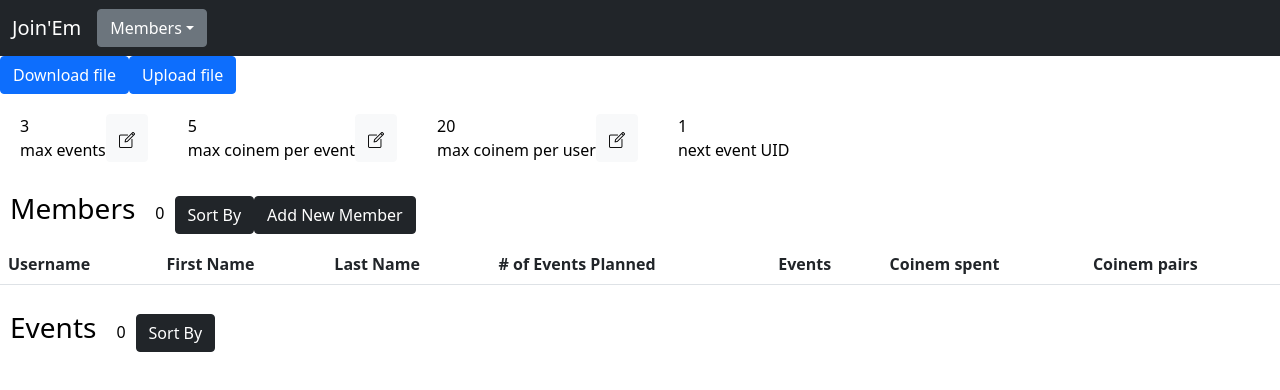
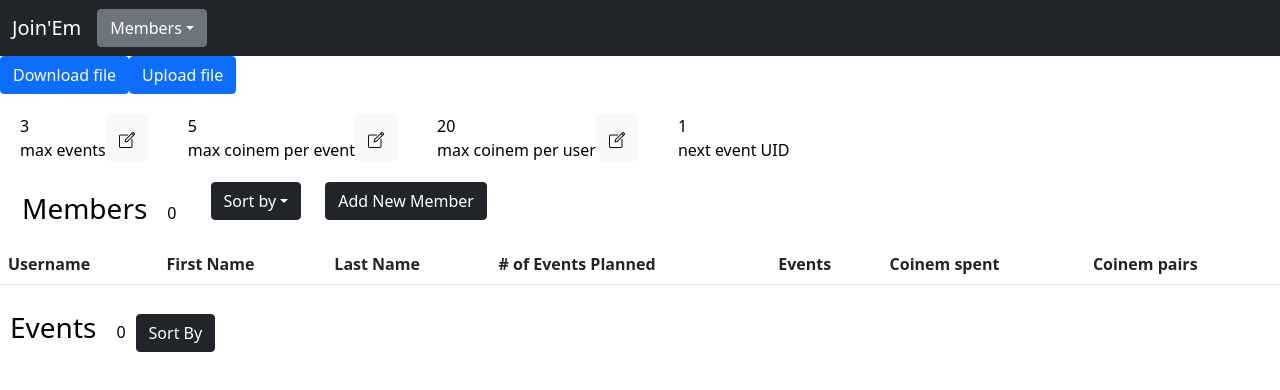
Before and after one commit to fmoyaj/JoinEmApp, a React (Create React App) app: page / in a window 1280 px wide. Shown: the top 390 px of the page. Built offline with nearby package versions, Linux system fonts and the light colour scheme.

Commit message:
Added sorting feature to member table in admin view

```diff
--- a/src/App.css
+++ b/src/App.css
@@ -70,9 +70,10 @@
   flex-direction: row;
 }
 
-.simpleButton{
-  background-color: black;
-  color: white;
+.headers {
+  text-align: center;
+  vertical-align: middle;
+  line-height: 10px;
 }
 
 header{
--- a/src/App.js
+++ b/src/App.js
@@ -6,13 +6,13 @@ import Button from 'react-bootstrap/Button';
 import OverlayTrigger from 'react-bootstrap/OverlayTrigger';
 import Popover from 'react-bootstrap/Popover';
 import { Navbar } from 'react-bootstrap';
-import { Container, Alert, Accordion, InputGroup, FormControl} from 'react-bootstrap';
+import { Container, Alert, Accordion, InputGroup, FormControl, Row, Col} from 'react-bootstrap';
 import {Dropdown} from 'react-bootstrap';
 import { Nav } from 'react-bootstrap';
 import editing from './icons/editing.png';
 import coinem from './icons/coinem_icon.png'
 import { Modal } from 'react-bootstrap';
-import { useState } from 'react';
+import { useState, useEffect } from 'react';
 import MaterialButton from '@material-ui/core/Button';
 import ButtonGroup from '@material-ui/core/ButtonGroup';
 
@@ -198,18 +198,76 @@ function Globals(props){
   </div>);
 }
 
-const Members = props => (
+function Members(props){
+  let numEvents = (member) => props.events.map(e => e.planner).filter(e => e === member.username).length;
+  let numCoinem = (member) => Object.values(member.coinem).reduce((n,sum) => n+sum, 0);
+
+  const [memberData, setData] = React.useState(props.data.map((m) => {return {username: m.username,
+    firstname: m.firstname, lastname: m.lastname,
+    coinem: m.coinem, numOfEvents: numEvents(m),
+    numOfCoinem: numCoinem(m)}}));
+  const [sortType, setSortType] = React.useState("username");
+
+  // Sort array and set data
+  function sortArray(array, type){
+    console.log(props.currentUser);
+    if (type != "username") {
+      // If sorting by number of events or number of coinem and there is a tie, breaks the tie using username
+      const sorted = [...array].sort((a, b) => (b[type] - a[type] !== 0)?  (b[type] - a[type]):(a.username.localeCompare(b.username)));
+      setData(sorted); }
+    // Sorting by username
+    else {
+      setData([...array].sort((a, b) => a.username.localeCompare(b.username)));
+    }
+    };
+
+  // Track changes in props.data due to modification to App's members list global state*/
+  useEffect(() => {
+      let mappedMembers = props.data.map((m) => {return {username: m.username,
+        firstname: m.firstname, lastname: m.lastname,
+        coinem: m.coinem, numOfEvents: numEvents(m),
+        numOfCoinem: numCoinem(m)}});
+      sortArray(mappedMembers, sortType);
+
+    }, [props.data]);
+
+  // Sort by a new criteria
+  useEffect(() => {
+      sortArray(memberData, sortType);
+    }, [sortType]);
+
+
+  return(
   <div>
+    <Container fluid>
+      <Row>
+        <Col md="auto">
+          <div className="headers">
             <h3 className="inLineDivs">
               Members
             </h3>
             <span className="inLineDivs">
               {props.data.length}
             </span>
-    <Button variant="dark" className="simpleButton">
-      Sort By
-    </Button>
+          </div>
+        </Col>
+        <Col md="auto">
+          <Dropdown>
+            <Dropdown.Toggle variant="dark" id="dropdown-basic">
+              Sort by
+            </Dropdown.Toggle>
+            <Dropdown.Menu>
+              <Dropdown.Item eventKey="username" onClick={()=> setSortType("username")}>Username</Dropdown.Item>
+              <Dropdown.Item eventKey="numOfEvents" onClick={()=> setSortType("numOfEvents")}>Number of Events Planned</Dropdown.Item>
+              <Dropdown.Item eventKey="numOfCoinem" onClick={()=> setSortType("numOfCoinem")}>Number of Coinem Spent</Dropdown.Item>
+            </Dropdown.Menu>
+          </Dropdown>
+        </Col>
+        <Col md="auto">
           <AddMember submit={props.submit} members={props.data}></AddMember>
+         </Col>
+      </Row>
+    </Container>
     <Table striped border hover>
       <thead>
         <tr>
@@ -223,14 +281,14 @@ const Members = props => (
         </tr>
       </thead>
       <tbody>
-        {props.data.map(member => (
+        {memberData.map(member => (
           <tr key={member.username}>
             <td>{member.username}</td>
             <td>{member.firstname}</td>
             <td>{member.lastname}</td>
-            <td>{props.events.map(e => e.planner).filter(e => e === member.username).length}</td>
+            <td>{member.numOfEvents}</td>
             <td>{props.events.filter(e => e.planner === member.username).map(e => e.uid).join(', ')}</td>
-            <td>{Object.values(member.coinem).reduce((n,sum) => n+sum, 0)}</td>
+            <td>{member.numOfCoinem}</td>
             <td>{Object.entries(member.coinem).map(c => '('+c[0]+','+c[1].toString()+')').join(', ')}</td>
             <td><Button variant="outline-secondary" size="sm" onClick={() => props.deleteMember(member.username)}>
                   Delete
@@ -240,8 +298,9 @@ const Members = props => (
         ))}
       </tbody>
     </Table>
-  </div>
-)
+  </div>);
+}
+
 
 function Events (props) {
   let membersCoinem = props.members.map(member => [member.username, member.coinem]);
@@ -348,6 +407,8 @@ function ModifyEvent(props) {
   const [currentDescription, setCurrentDescription] = useState(props.initialDescription);
   const [newEvent, setNewEvent] = useState(props.newEvent);
   let memberEvents = props.events.map(e => e.planner).filter(e => e === props.currentUser);
+  let style = newEvent? "dark":"outline-secondary";
+  let size = newEvent? "":"sm";
 
   function handleClose() {
     setShow(false);
@@ -382,7 +443,7 @@ function ModifyEvent(props) {
 
   return (
     <>
-      <Button variant="dark" onClick={handleOpen}>
+      <Button variant={style} size={size} onClick={handleOpen}>
         {props.buttonTitle}
       </Button>
       <Modal show={show} onHide={handleClose}>
@@ -463,7 +524,10 @@ function DisplayEvent(props){
               {/*event = {e} members={props.members} currentUser={props.currentUser} deleteEvent={props.deleteEvent} toggleCoinemSpent={props.toggleCoinemSpent}
                 modifyEvent -> events={props.data} handleNewEvent={props.handleNewEvent} currentUser={props.currentUser} MAX_EVENTS={props.MAX_EVENTS} deleteEvent={props.deleteEvent} initialTitle={""} initialDescription={""} buttonTitle={"New Event"}
               */}
-              <ModifyEvent events={props.events} handleEditEvent={props.handleEditEvent} handleNewEvent={props.handleNewEvent} currentUser={props.currentUser} MAX_EVENTS={props.MAX_EVENTS} deleteEvent={props.deleteEvent} initialTitle={props.event.title} initialDescription={props.event.description} initialUid={props.event.uid} buttonTitle={"Edit"} newEvent={false}></ModifyEvent>
+              <ModifyEvent events={props.events} handleEditEvent={props.handleEditEvent} handleNewEvent={props.handleNewEvent}
+                            currentUser={props.currentUser} MAX_EVENTS={props.MAX_EVENTS} deleteEvent={props.deleteEvent}
+                            initialTitle={props.event.title} initialDescription={props.event.description}
+                            initialUid={props.event.uid} buttonTitle={"Edit"} newEvent={false}></ModifyEvent>
               <Button variant="outline-secondary" size="sm"
                       style={{ marginLeft: "auto" }}
                       onClick={() => props.deleteEvent(props.event.uid)}>
@@ -542,13 +606,12 @@ function MemberEvents (props) {
 
     return (
       <>
-        <Button variant="danger" onClick={handleOpen}>
+        <div style={{display: 'flex', justifyContent: 'center'}}>
+          <Button variant="danger"onClick={handleOpen}>
             Delete Account
           </Button>
+        </div>
         <Modal show={show} onHide={handleClose}>
-          <Modal.Header>
-            <Modal.Title>{props.buttonTitle}</Modal.Title>
-          </Modal.Header>
           <Modal.Body>
             Are you sure you would like to delete your account? This action cannot be reversed.
           </Modal.Body>
@@ -557,7 +620,7 @@ function MemberEvents (props) {
               Cancel
             </Button>
             <Button variant="danger" onClick={() => {props.deleteMember(props.currentUser); handleConfirm()}}>
-              Confirm
+              Delete
             </Button>
           </Modal.Footer>
         </Modal>
@@ -581,8 +644,6 @@ class App extends React.Component{
       fileDownloadUrl: null,
       fileInfo: "",
       currentUser: "admin", // Stores if interface is in admin mode or member mode
-      show: false,
-      tempGlobalInfo: "",
     }
     this.handleInputChange = this.handleInputChange.bind(this);
     this.handleNewUser = this.handleNewUser.bind(this);
@@ -727,7 +788,6 @@ class App extends React.Component{
 
   becomeMember(name){
     this.setState({currentUser: name});
-    console.log(this.state.currentUser);
   }
 
   /* Member-specific methods */
@@ -801,7 +861,7 @@ class App extends React.Component{
                     </Dropdown.Toggle>
                     <Dropdown.Menu style={{ maxHeight: "200px", overflowY: "auto"}}>
                       <Dropdown.Item onClick={()=> this.becomeMember("admin")}>admin</Dropdown.Item>
-                      {this.state.members.map(m =>
+                      {sortStringList(this.state.members, "username").map(m =>
                         <Dropdown.Item eventKey={m.username} onClick={()=> this.becomeMember(m.username)}>{m.username}</Dropdown.Item>
                         )}
                     </Dropdown.Menu>
@@ -833,7 +893,8 @@ class App extends React.Component{
                         newMember={this.state.newMember}
                         handleInputChange={this.handleInputChange}
                         submit={this.handleNewUser}
-                        deleteMember={this.deleteMember}>
+                        deleteMember={this.deleteMember}
+                        currentUser={this.state.currentUser}>
               </Members>
               </ErrorBoundary>
               <Events data={this.state.events}
@@ -877,7 +938,7 @@ class App extends React.Component{
                   domElt => this.domFileDownload = domElt
                 }
               >download it</a>
-              <pre className="status" className="hidden">{this.state.fileInfo}</pre>
+              <pre className="hidden">{this.state.fileInfo}</pre>
             </div>
           }
         {this.state.currentUser !== "admin" &&
@@ -907,7 +968,10 @@ class App extends React.Component{
                     MAX_EVENTS={this.state.MAX_EVENTS}
                     handleEditEvent={this.handleEditEvent}>
           </MemberEvents>
-          <DeleteAccount deleteMember={this.deleteMember} currentUser = {this.state.currentUser}></DeleteAccount>
+          <DeleteAccount
+                    deleteMember={this.deleteMember}
+                    currentUser = {this.state.currentUser}>
+          </DeleteAccount>
         </div>
         }
       </div>
@@ -946,6 +1010,12 @@ class App extends React.Component{
   }
 }
 
+/*Sorts strings by some given criteria and returns a sorted list in ascending order. Takes in a list of strings and a criteria
+as a string*/
+function sortStringList(list, criteria){
+  return [...list].sort((a, b) => a[criteria] < b[criteria] ? -1 : 1 );
+}
+
 
 
 export default App;
```
Lines whose indentation alone changed are shown as unchanged.
